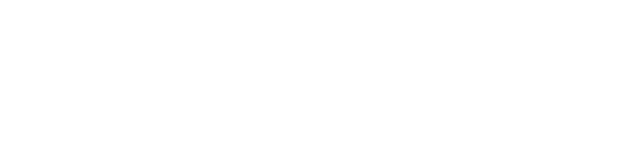
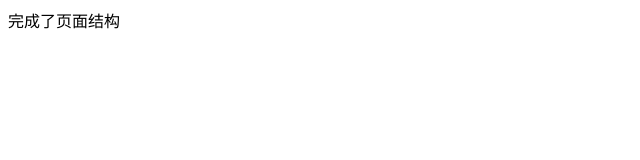
Before and after one commit to zh-version/gitStudy, a plain HTML site: page index.html in a window 1280 px wide. Shown: the whole page, without its empty margins (0-640 px from the left). Drawn offline with Linux system fonts and the light colour scheme.

Commit message:
完成了页面结构

```diff
--- a/index.html
+++ b/index.html
@@ -8,5 +8,7 @@
     <link rel="stylesheet" href="./css/index.css" />
     <script src="./js/index.js"></script>
   </head>
-  <body></body>
+  <body>
+    <div>完成了页面结构</div>
+  </body>
 </html>
```
